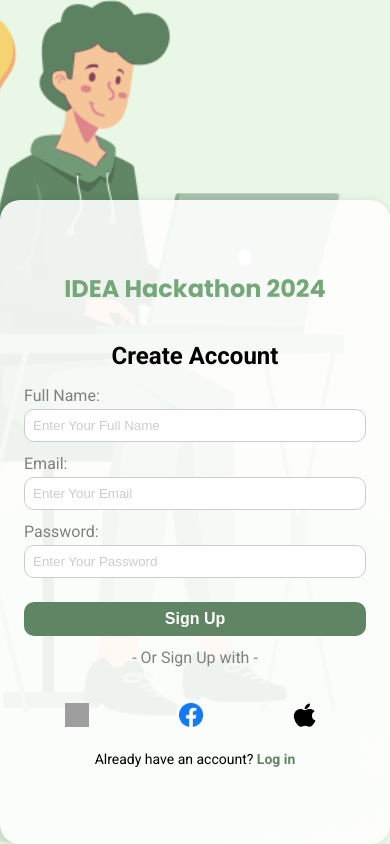
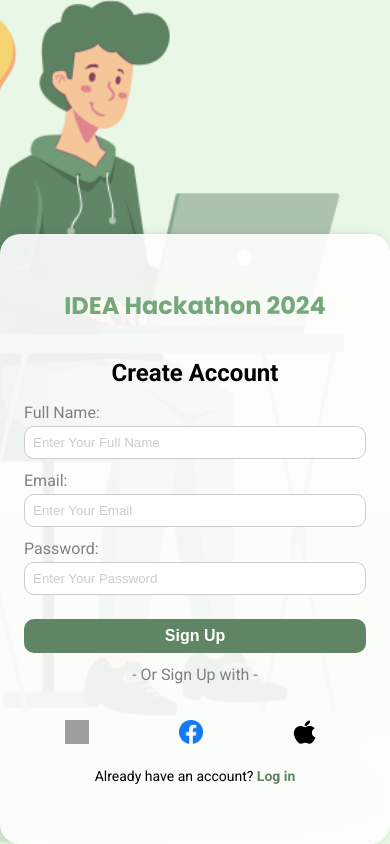
Before and after one commit to Janinh00/code-assessment, a React (Create React App) app: page / in a window 390 px wide. Built offline with nearby package versions, Linux system fonts and the light colour scheme; grey boxes are pictures that could not be loaded.

Commit message:
background change real

```diff
--- a/src/index.css
+++ b/src/index.css
@@ -171,9 +171,9 @@ button:hover {
   }
 
   .signup-form {
-    width: 90%;
+    width: 100%;
     border-radius: 20px; /* Adjusted border-radius */
-    margin-top: 200px; /* Reduced margin */
+    margin-top: 60%; /* Reduced margin */
     padding-top: 1rem;
     opacity: 1; /* Ensure full opacity on mobile as well */
   }
```
